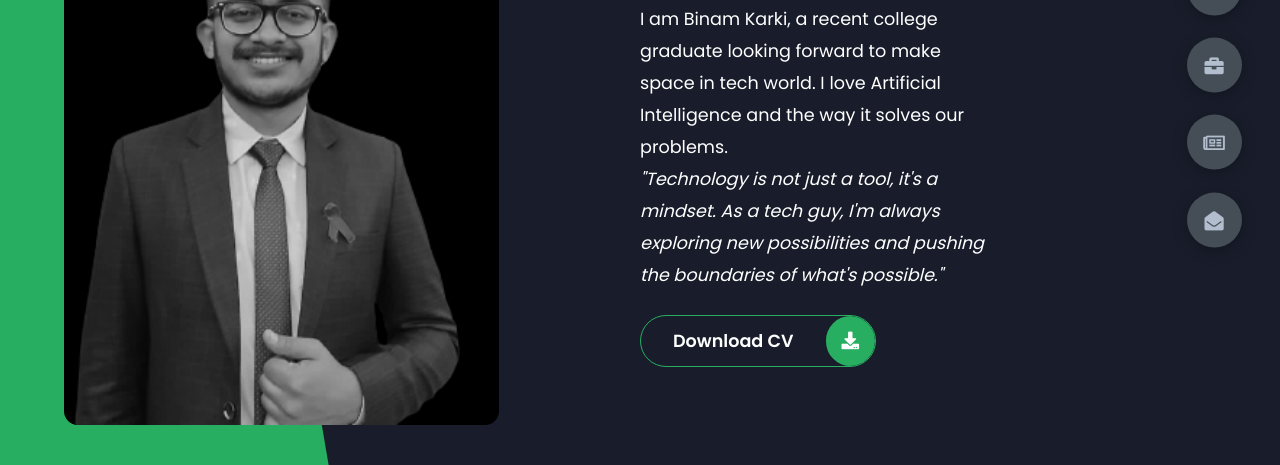
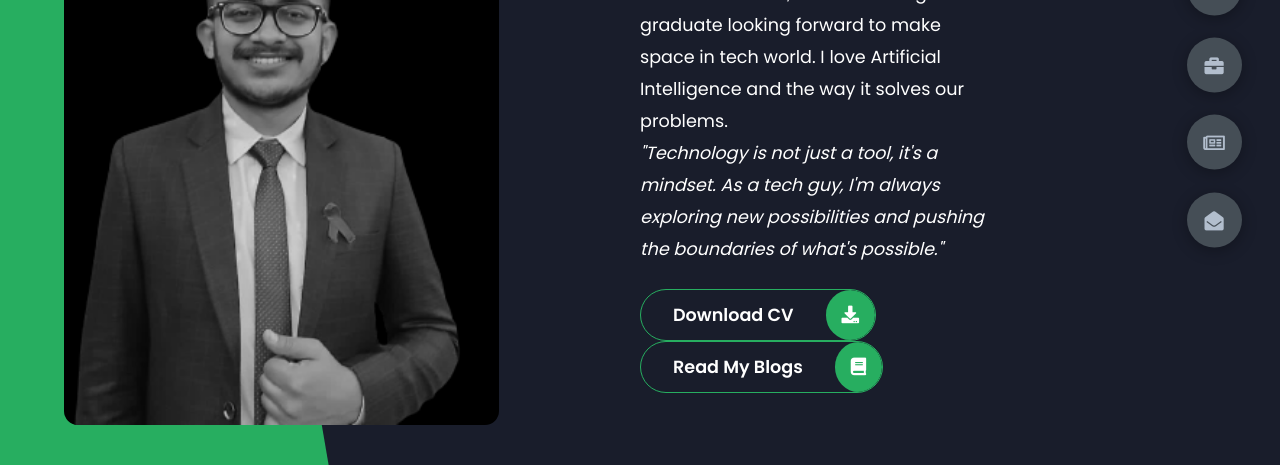
Before and after one commit to binamify/portfolio, a plain HTML site: page index.html in a window 1280 px wide. Shown: the part 335-800 px from the top of the page. Drawn offline with Linux system fonts and the light colour scheme.

Commit message:
Update index.html

```diff
--- a/index.html
+++ b/index.html
@@ -32,11 +32,18 @@
                     <i>"Technology is not just a tool, it's a mindset. As a tech guy, I'm always exploring new possibilities and pushing the boundaries of what's possible."</i>
                 </p>
                 <div class="btn-con">
-                    <a href="" class="main-btn">
+                    <a href="./resume.pdf" class="main-btn">
                         <span class="btn-text">Download CV</span>
                         <span class="btn-icon"><i class="fas fa-download"></i></span>
                     </a>
                 </div>
+                 <div class="btn-con">
+                    <a href="www.karkibinam.com.np" class="main-btn">
+                        <span class="btn-text">Read My Blogs</span>
+                        <span class="btn-icon"><i class="fas fa-book"></i></span>
+                    </a>
+                </div>
+
             </div>
         </div>
     </header>
```
